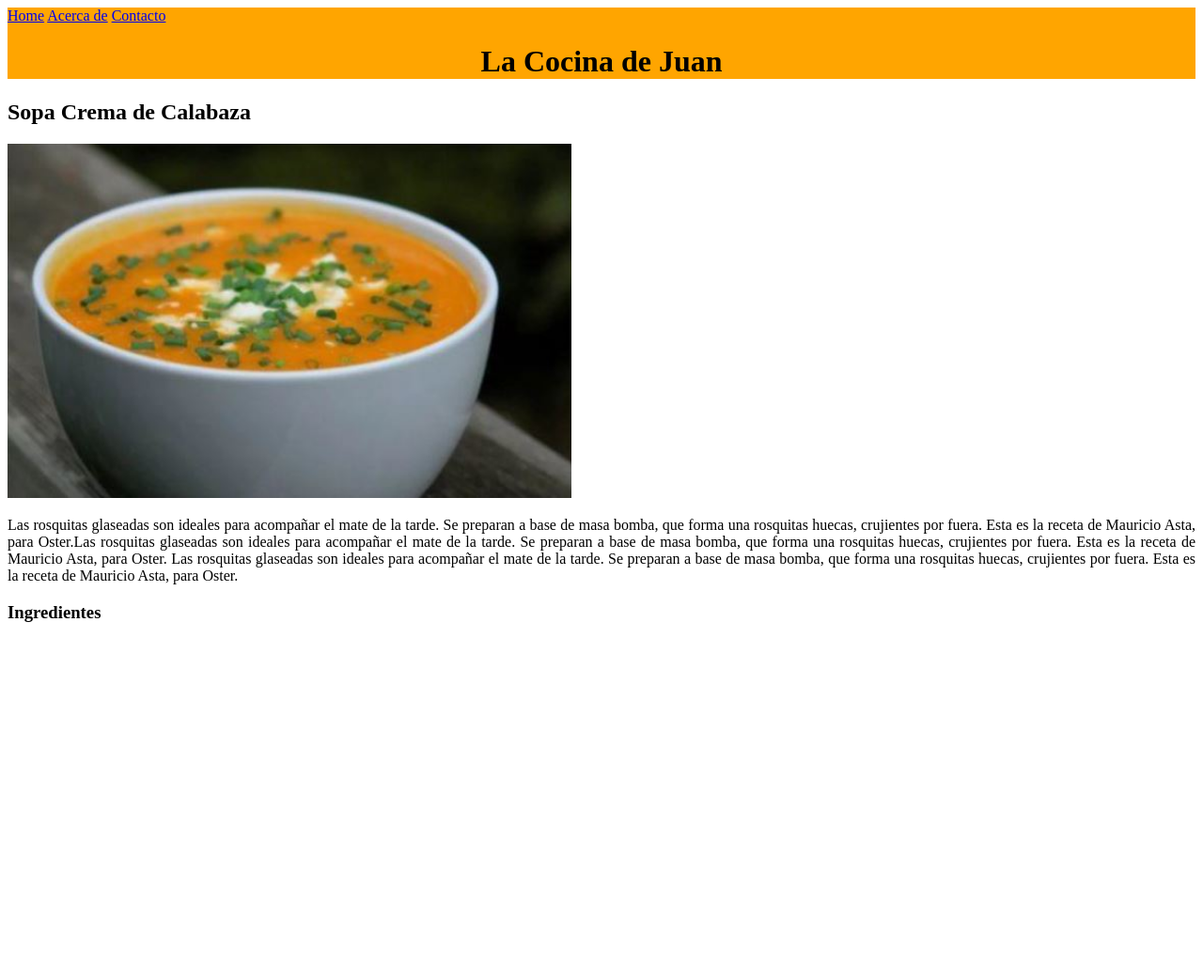
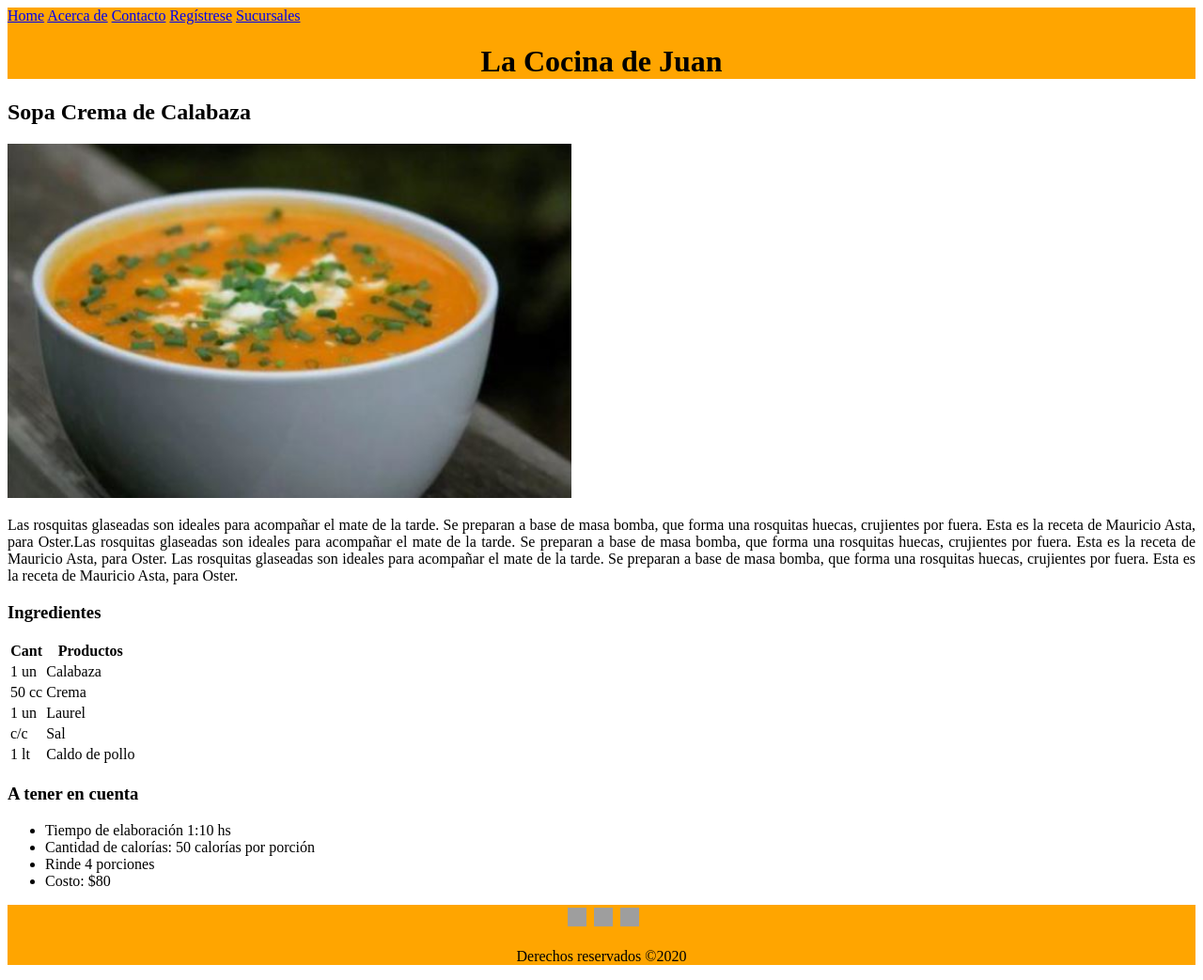
Before and after one commit to jat91/practica_1, a plain HTML site: page index.html in a window 1280 px wide. Shown: the whole page at 94% size. Before the commit the page ends 800 px from the top, so only its background shows below. Drawn offline with Linux system fonts and the light colour scheme; grey boxes are pictures that could not be loaded.

Commit message:
sucursales

```diff
--- a/index.html
+++ b/index.html
@@ -11,9 +11,11 @@
 <body>
     <header style="background-color: orange;">
         <nav>
-            <a href="#">Home</a>
+            <a href="index.html">Home</a>
             <a href="#">Acerca de</a>
             <a href="#">Contacto</a>
+            <a href="#">Regístrese</a>
+            <a href="sucursales.html">Sucursales</a>
         </nav>
         <h1 style="text-align: center;"><strong>La Cocina de Juan</strong></h1>
     </header>
@@ -32,9 +34,55 @@
         </p>
         <h3>Ingredientes</h3>
         <table>
+            <tr>
+                <th>Cant</th>
+                <th>Productos</th>
+            </tr>
+            <tr>
+                <td>1 un</td>
+                <td>Calabaza</td>
+            </tr>
+            <tr>
+                <td>50 cc</td>
+                <td>Crema</td>
+            </tr>
+            <tr>
+                <td>1 un</td>
+                <td>Laurel</td>
+            </tr>
+            <tr>
+                <td>c/c</td>
+                <td>Sal</td>
+            </tr>
+            <tr>
+                <td>1 lt</td>
+                <td>Caldo de pollo</td>
+            </tr>
+        </table>
 
+        <h3>A tener en cuenta</h3>
+        <ul>
+            <li>Tiempo de elaboración 1:10 hs</li>
+            <li>Cantidad de calorías: 50 calorías por porción</li>
+            <li>Rinde 4 porciones</li>
+            <li>Costo: $80</li>
+        </ul>
+    </main>
+
+    <footer style="background-color: orange; text-align: center;">
+        <table style="margin: 0 auto;">
+            <th>
+                <td><img src="https://cdn.icon-icons.com/icons2/895/PNG/512/Twitter_icon_icon-icons.com_69154.png" alt="twitter" width="20" height="20"></td>
+            </th>
+            <th>
+                <td><img src="https://cdn.icon-icons.com/icons2/2429/PNG/512/facebook_logo_icon_147291.png" alt="facebook" width="20" height="20"></td>
+            </th>
+            <th>
+                <td><img src="https://i.pinimg.com/originals/3b/21/c7/3b21c7efd2ba9c119fb8d361acacc31d.png" alt="instagram" width="20" height="20"></td>
+            </th>
         </table>
-    </main>
+        <p>Derechos reservados &copy;2020</p>
+    </footer>
 
 </body>
 
```
Also changed, not shown: sucursales.html (added, +81 -0 lines).
